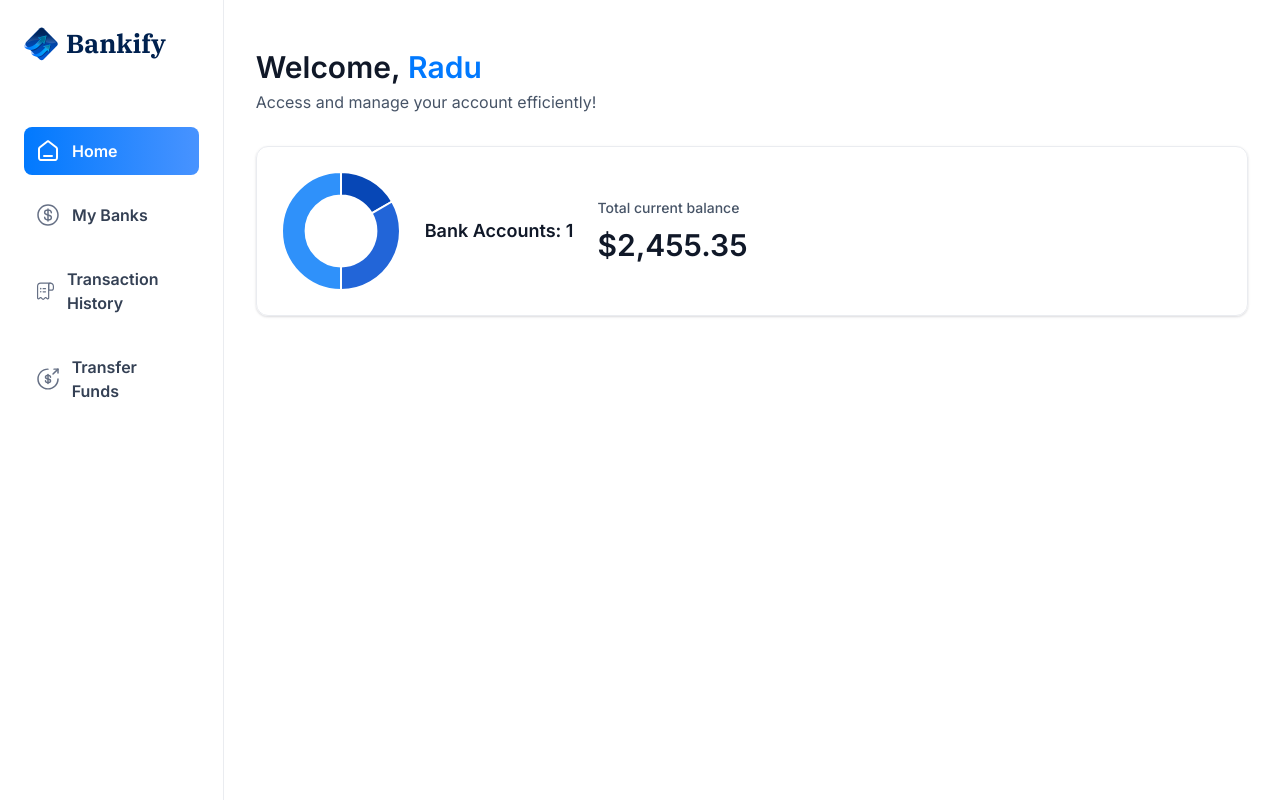
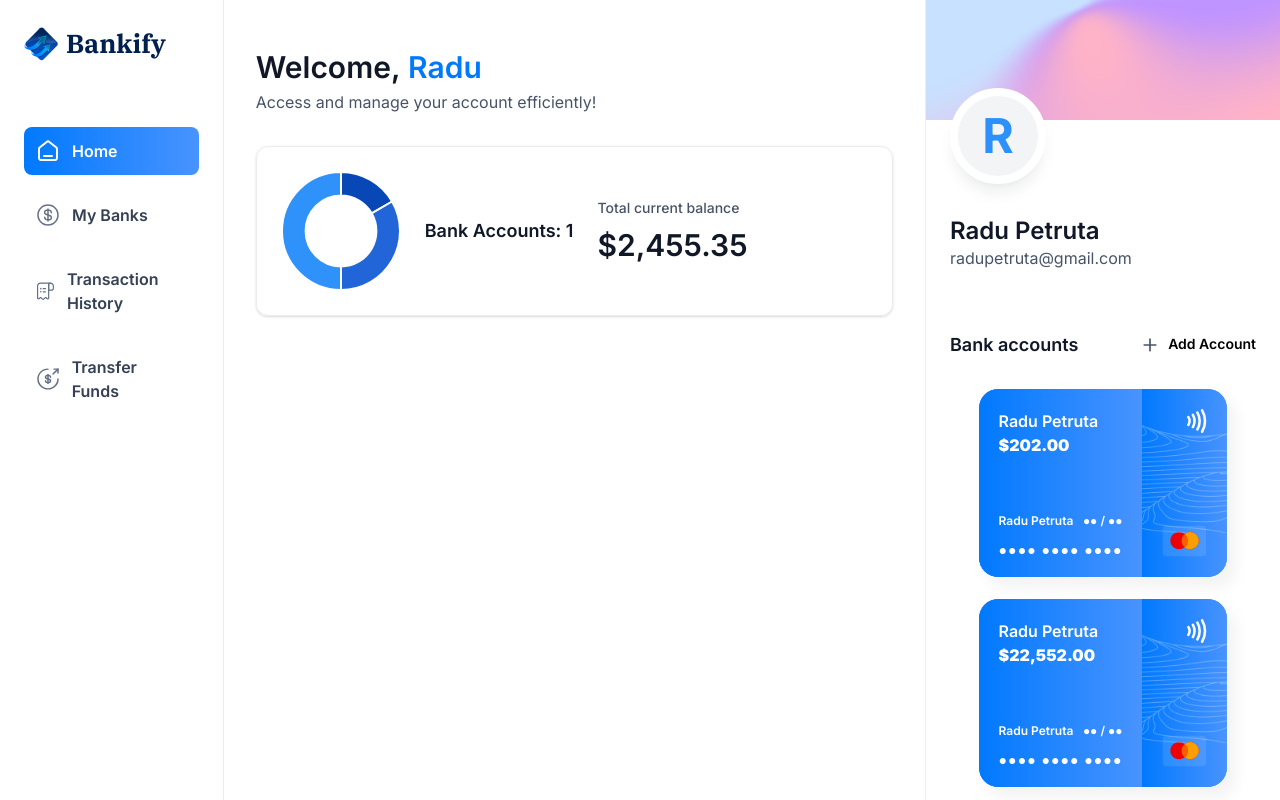
Before and after one commit to raduPetruta/bankify, a Next.js app: page / in a window 1280 px wide. Built offline with nearby package versions, Linux system fonts and the light colour scheme.

Commit message:
Add Right Sidebar Card Details Panel

```diff
--- a/app/(root-sidebar)/page.tsx
+++ b/app/(root-sidebar)/page.tsx
@@ -2,10 +2,11 @@
 import HeaderBox from '@/components/HeaderBox'
 import { title } from 'process'
 import React from 'react'
+import RightSidebar from '@/components/RightSidebar'
 
 const Home = () => {
 
-  const loggedInUser = {firstName : "Radu", title:"Welcome,", type: "greeting", subtext: "Access and manage your account efficiently!"}
+  const loggedInUser = {firstName : "Radu", lastName:"Petruta", title:"Welcome,", type: "greeting", email:"radupetruta@gmail.com", subtext: "Access and manage your account efficiently!"}
 
   return (
     <section className='home'>
@@ -15,6 +16,7 @@
                 <TotalBalanceBox accounts={[]} totalBanks={1} totalCurrentBalance={2455.35}/>
             </header>
         </div>
+        <RightSidebar user={loggedInUser} transactions={[]} banks={[{$id:"1", currentBalance:202}, {$id:"2", currentBalance:22552}]}/>
     </section>
   )
 }
--- a/app/globals.css
+++ b/app/globals.css
@@ -226,7 +226,7 @@
   }
 
   .bank-card_content {
-    @apply relative z-10 flex size-full max-w-[228px] flex-col justify-between rounded-l-[20px] bg-gray-700 bg-bank-gradient px-5 pb-4 pt-5;
+    @apply relative z-10 flex max-w-[368px] flex-col justify-between rounded-l-[20px] bg-gray-700 bg-bank-gradient px-5 pb-4 pt-5;
   }
 
   .bank-card_icon {
--- /dev/null
+++ b/components/BankCard.tsx
@@ -0,0 +1,47 @@
+import { formatAmount } from '@/lib/utils'
+import Image from 'next/image'
+import Link from 'next/link'
+import React from 'react'
+
+
+const BankCard = ({ account, userName, showBalance = true}: CreditCardProps )  => {
+  return (
+    <div className="flex flex-col">
+        <Link href="/" className='bank-card'>
+          <div className="bank-card_content w-350">
+            <div>
+                <h1 className='text-16 font-semibold text-white'>
+                    {account?.name || userName}
+                </h1>
+                <p className='fonts-ibm-plex-serif font-black text-white'>
+                    {formatAmount(account?.currentBalance)}
+                </p>
+            </div>
+
+            <article className="flex flex-col gap-2">
+                <div className="flex justify-between">
+                  <h1 className="text-12 font-semibold text-white">
+                    {userName}
+                  </h1>
+                  <h2 className="text-12 font-semibold text-white">
+                    ●● / ●●
+                  </h2>
+                </div>
+                <p className="text-14 font-semibold tracking-[1.1px] text-white">
+                  ●●●● ●●●● ●●●● <span className="text-16">{account?.mask}</span>
+                </p>
+            </article>
+          </div>
+          <div className="bank-card_icon">
+          <Image src="/icons/Paypass.svg" width={20} height={24} alt="pay"/>
+          <Image src="/icons/mastercard.svg" width={45} height={32} alt="mastercard" className="ml-5"/>
+        </div>
+
+        <Image src="/icons/lines.png" width={316} height={190} alt="lines" className="absolute top-0 left-0"/>
+
+        </Link>
+    </div>
+  )
+}
+
+export default BankCard
--- /dev/null
+++ b/components/RightSidebar.tsx
@@ -0,0 +1,66 @@
+import { Key } from 'lucide-react'
+import Image from 'next/image'
+import Link from 'next/link'
+import React from 'react'
+import BankCard from './BankCard'
+
+const RightSidebar = ({user, transactions, banks}: RightSidebarProps) => {
+  return (
+    <aside className='right-sidebar'>
+
+      {/*Section for user credentials*/ }
+      <section className='flex flex-col pb-8'>
+      <div className="profile-banner"></div>
+      <div className="profile">
+
+        {/*Profile Img and Name*/ }
+        <div className="profile-img">
+          <span className='text-5xl font-bold text-blue-500'>{user.firstName?.toString().at(0)}</span>
+        </div>
+
+        {/*Profile details*/ }
+        <div className="profile-details">
+          <h1 className='profile-name'>
+            {user.firstName} {" "} {user.lastName}
+          </h1>
+          <p className='profile-email'>
+            {user.email}
+          </p>
+        </div>
+      </div>
+      </section>
+
+      {/*Section for user's bank accounts*/}
+      <section className='banks'>
+        <div className="flex w-full justify-between">
+          <h2 className='header-2'>Bank accounts</h2>
+
+          <Link href="/" className='flex gap-2'>
+            <Image src="/icons/plus.svg" alt='plus' width={20} height={20}/>
+            <h2 className='text-14 font-semibold text-grey-600'>
+              Add Account
+            </h2>
+          </Link>
+        </div>
+
+
+        {banks?.length > 0 && (
+          <div className="relative flex flex-1 flex-col items-center justify-center gap-5">
+            {banks.map((bank) => (
+              <div className='relative z-10' key={bank.$id}>
+                <BankCard
+                  account={bank}
+                  userName={`${user.firstName} ${user.lastName}`}
+                  showBalance={false}
+                />
+              </div>
+            ))}
+          </div>
+        )}
+      </section>
+
+    </aside>
+  )
+}
+
+export default RightSidebar
--- a/lib/utils.ts
+++ b/lib/utils.ts
@@ -65,14 +65,16 @@
   };
 };
 
-export function formatAmount(amount: number): string {
+export function formatAmount(amount: number | undefined): string {
   const formatter = new Intl.NumberFormat("en-US", {
     style: "currency",
     currency: "USD",
     minimumFractionDigits: 2,
   });
 
-  return formatter.format(amount);
+  if(amount)
+    return formatter.format(amount);
+  return "0";
 }
 
 export const parseStringify = (value: any) => JSON.parse(JSON.stringify(value));
```
Also changed, not shown: types/index.d.ts (+17 -17 lines).
